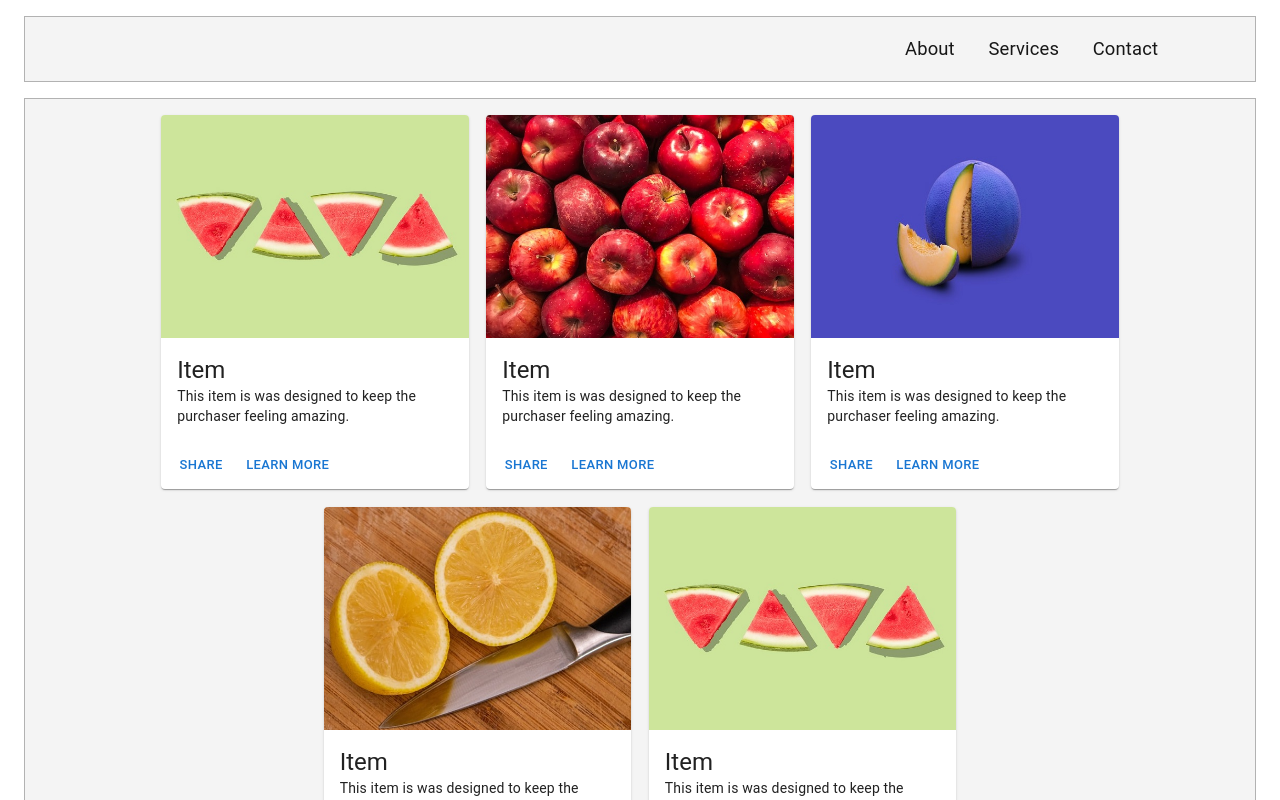
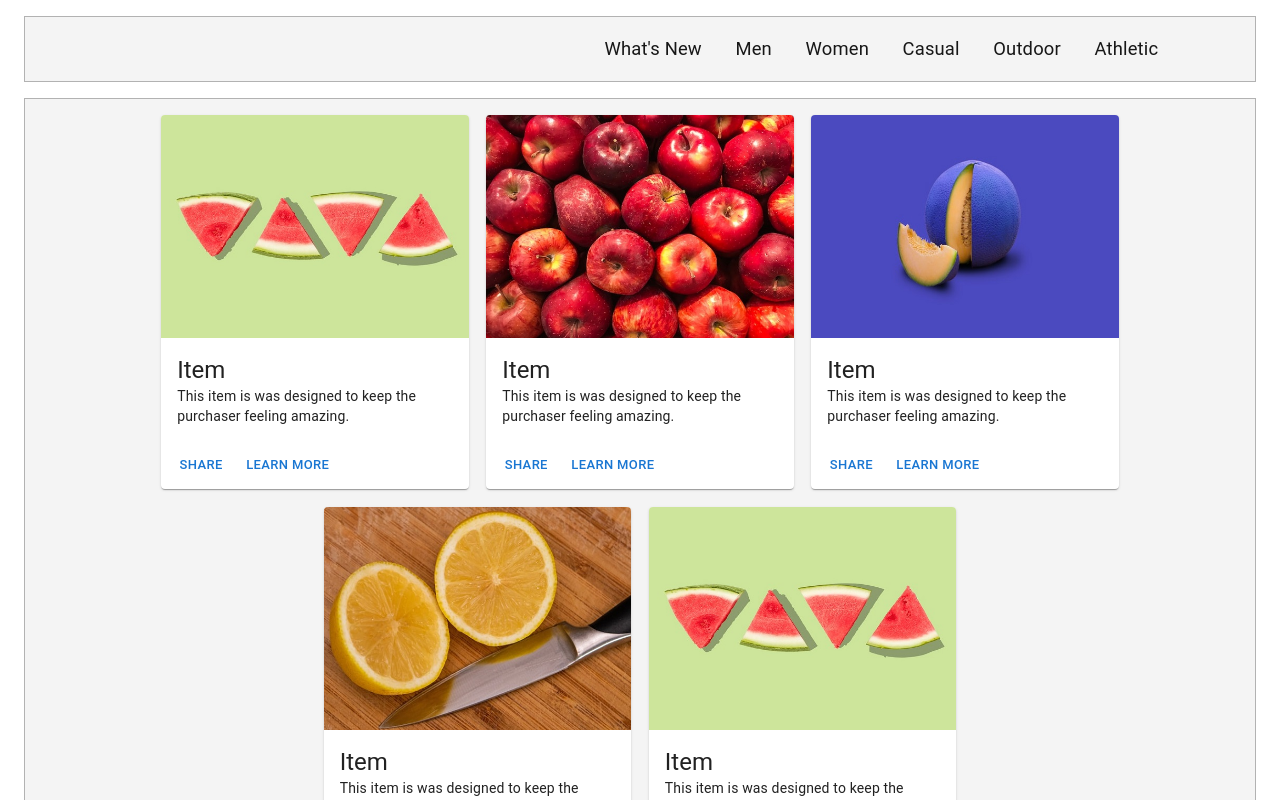
Before and after one commit to samouchka1/storesite, a React (Create React App) app: page / in a window 1280 px wide. Shown: the top 800 px of the page. Built offline with nearby package versions, Linux system fonts and the light colour scheme.

Commit message:
popovermenu

```diff
--- a/src/Carousel.js
+++ b/src/components/Carousel.js
@@ -1,5 +1,4 @@
 import React, { useState } from 'react';
-import './App.css';
 import {
     Box,
     Button,
@@ -42,7 +41,7 @@ const carouselStyles = {
     display: 'flex',
     width: {
         md: '45vw',
-        xs: '75vw'
+        xs: '95vw'
     },
     height: 'auto',
     margin: '1rem auto 3rem'
--- a/src/Navbar.js
+++ b/src/components/Navbar.js
@@ -8,30 +8,37 @@ import {
   List,
   ListItem,
   Link,
-  // Box
 } from '@mui/material';
+import PopoverMenu from './PopoverMenu';
 
 const pages = [
   {
-    name: 'About',
-    path: '#about'
+    name: 'What\'s New',
+    path: '#new'
   },
   {
-    name: 'Services',
-    path: '#services'
+    name: 'Men',
+    path: '#men'
   },
   {
-    name: 'Contact',
-    path: '#contact'
+    name: 'Women',
+    path: '#women'
+  },
+  {
+    name: 'Casual',
+    path: '#casual'
+  },
+  {
+    name: 'Outdoor',
+    path: '#outdoor'
+  },
+  {
+    name: 'Athletic',
+    path: '#athletic'
   }
 ]
 
 //===STYLES===
-
-// const logoStyles = {
-//   height: '70px',
-//   width: 'auto',
-// }
 
 const navBar = {
   position: 'relative',
@@ -41,7 +48,7 @@ const navBar = {
   justifyContent: {
     md: 'flex-end',
     sm: 'flex-end',
-    xs: 'space-around'
+    xs: 'flex-start'
   },
   height: 'auto',
   backgroundColor : '#f4f4f4', //background color
@@ -56,16 +63,20 @@ const navBar = {
   boxShadow: 'none'
 }
 
+const navContent = {
+  display: {
+    md: 'flex',
+    xs: 'none'
+  }
+}
+
 const navLinks = {
   textDecoration: 'none',
     '&:hover': {
       textDecoration: 'underline'
     },
   color: '#171717', //color
-  fontSize : {
-    md: '1.15rem',
-    xs: '1.1rem'
-  },
+  fontSize : '1.15rem',
   margin: {
     md: '0 .5rem',
     sm: '0',
@@ -73,22 +84,19 @@ const navLinks = {
   }
 }
 
+const hashLinks = pages.filter(hash => hash.path.includes('#')); //filter hashlinks
+const links = pages.filter(link => link.path.includes('https'));
 
 const NavBar = () => {
-
-  const hashLinks = pages.filter(hash => hash.path.includes('#')); //filter hashlinks
-  const links = pages.filter(link => link.path.includes('https'));
 
   return (
   <Container maxWidth={false}>
       <AppBar sx={navBar}>
+
+        <PopoverMenu />
+
         <Toolbar disableGutters>
-          {/* <Box
-            component="img"
-            src={process.env.PUBLIC_URL + '/images/modern-logo.png'}
-            sx={logoStyles}
-          /> */}
-          <List sx={{ display: 'flex'}}>
+          <List sx={navContent}>
 
             {hashLinks.map((page) => (    //hashlinks
                 <ListItem key={page} sx={{padding: '0 .55rem'}}>
--- /dev/null
+++ b/src/components/PopoverMenu.js
@@ -0,0 +1,118 @@
+import React, {useState} from 'react';
+import { HashLink } from 'react-router-hash-link';
+import {
+    Button,
+    Popover,
+    ListItem,
+    Typography,
+    Link
+} from '@mui/material';
+import MenuIcon from '@mui/icons-material/Menu';
+
+const pages = [
+    {
+      name: 'What\'s New',
+      path: '#new'
+    },
+    {
+      name: 'Men',
+      path: '#men'
+    },
+    {
+      name: 'Women',
+      path: '#women'
+    },
+    {
+      name: 'Casual',
+      path: '#casual'
+    },
+    {
+      name: 'Outdoor',
+      path: '#outdoor'
+    },
+    {
+      name: 'Athletic',
+      path: '#athletic'
+    }
+]
+
+const popLinkStyles = {
+    textDecoration: 'none',
+    color: '#171717',
+    padding: '1rem'
+}
+
+const hashLinks = pages.filter(hash => hash.path.includes('#')); //filter hashlinks
+const links = pages.filter(link => link.path.includes('https'));
+
+const PopoverMenu = () => {
+
+    const [anchorEl, setAnchorEl] = useState(null);
+    const open = Boolean(anchorEl);
+    const handleClick = (event) => {
+      setAnchorEl(event.currentTarget);
+    };
+    const handleClose = () => {
+      setAnchorEl(null);
+    };
+
+    return (
+      <div>
+        <Button
+          id="basic-button"
+          aria-controls={open ? 'basic-menu' : undefined}
+          aria-haspopup="true"
+          aria-expanded={open ? 'true' : undefined}
+          onClick={handleClick}
+        >
+          <MenuIcon sx={{display: { md: 'none', xs: 'block'}, color: '#535353'}} />
+        </Button>
+          <Popover
+            id="basic-menu"
+            anchorEl={anchorEl}
+            open={open}
+            onClose={handleClose}
+            anchorOrigin={{ vertical: 'bottom', horizontal: 'left'}}
+            MenuListProps={{
+              'aria-labelledby': 'basic-button',
+            }}
+            sx={{display: { md: 'none', xs: 'block'}}}
+          >
+            {hashLinks.map((page) => (    //hashlinks
+              <ListItem key={page} sx={{padding: '0 .55rem'}}>
+                <Typography noWrap>
+                    <HashLink
+                      style={popLinkStyles}
+                      scroll={(element) => element.scrollIntoView({ behavior: 'smooth' })} //scroll to view
+                      to={page.path}
+                    >
+                      <Typography>
+                        {page.name}
+                      </Typography>
+                    </HashLink>
+                </Typography>
+              </ListItem>
+            ))}
+
+            {links.map((page) => (    //links
+              <ListItem key={page}>
+              <Typography noWrap>
+                  <Link
+                    style={popLinkStyles}
+                    href={page.path}
+                    target="_blank"
+                  >
+                    <Typography>
+                      {page.name}
+                    </Typography>
+                  </Link>
+              </Typography>
+            </ListItem>
+            ))}
+          </Popover>
+      </div>
+    )
+  }
+
+
+  export default PopoverMenu;
--- a/src/index.css
+++ b/src/index.css
@@ -13,5 +13,5 @@ code {
 }
 
 .test {
-  color: #2f2f2f;
+  color: #2e2e2ebc;
 }
```
Also changed, not shown: src/App.js (+4 -4 lines), src/App.css (line endings or trailing spaces), src/components/Accordion.js (renamed from src/Accordion.js), src/components/Footer.js (renamed from src/Footer.js), src/components/GridLayout.js (renamed from src/GridLayout.js), 1 other file (tests, documents, lock files or other folders).
